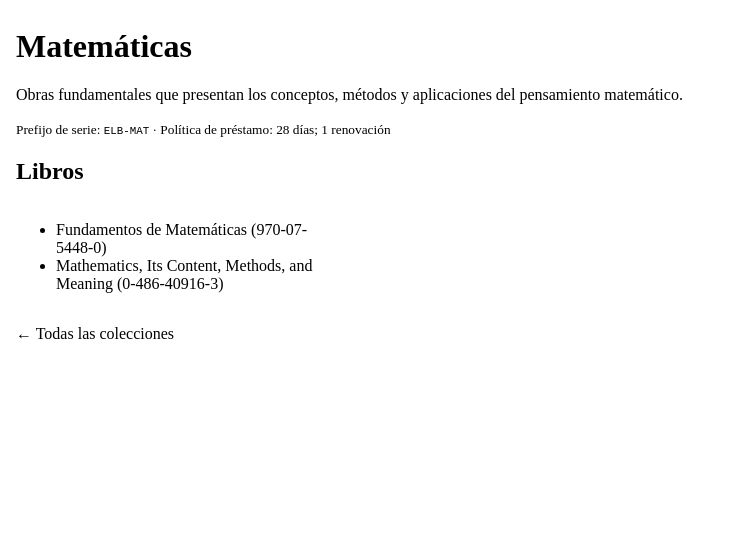
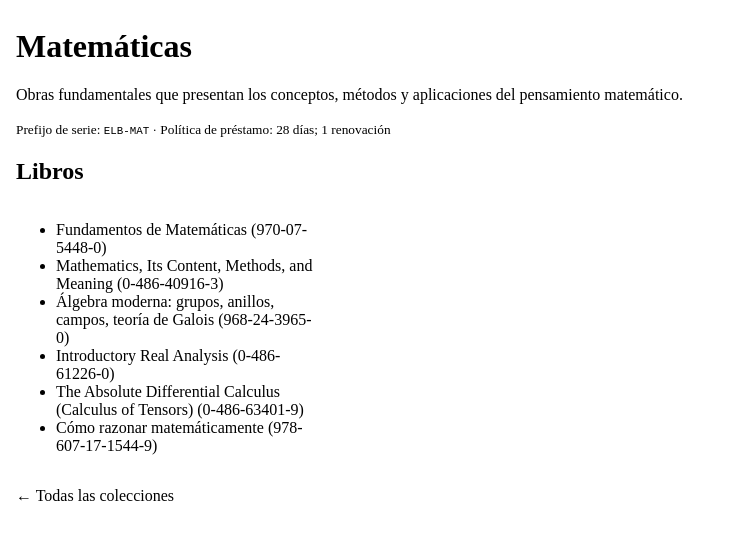
Before and after one commit to jcrogomez/biblioteca-ecolistico, a Jekyll site: the page built from collections/matematicas/index.md, in a window 1280 px wide. Shown: the top 540 px of the page, without its empty margins (0-729 px from the left). Built offline with Jekyll 4.4.1, drawn with Linux system fonts in a browser that asks for light colours.

Commit message:
Add missing Matemáticas titles to collection index

```diff
--- a/collections/matematicas/index.md
+++ b/collections/matematicas/index.md
@@ -11,3 +11,7 @@ loan_policy: "28 días; 1 renovación"
 ---
 - [Fundamentos de Matemáticas (970-07-5448-0)](/collections/matematicas/books/970-07-5448-0/)
 - [Mathematics, Its Content, Methods, and Meaning (0-486-40916-3)](/collections/matematicas/books/0-486-40916-3/)
+- [Álgebra moderna: grupos, anillos, campos, teoría de Galois (968-24-3965-0)](/collections/matematicas/books/968-24-3965-0/)
+- [Introductory Real Analysis (0-486-61226-0)](/collections/matematicas/books/0-486-61226-0/)
+- [The Absolute Differential Calculus (Calculus of Tensors) (0-486-63401-9)](/collections/matematicas/books/0-486-63401-9/)
+- [Cómo razonar matemáticamente (978-607-17-1544-9)](/collections/matematicas/books/978-607-17-1544-9/)
```
